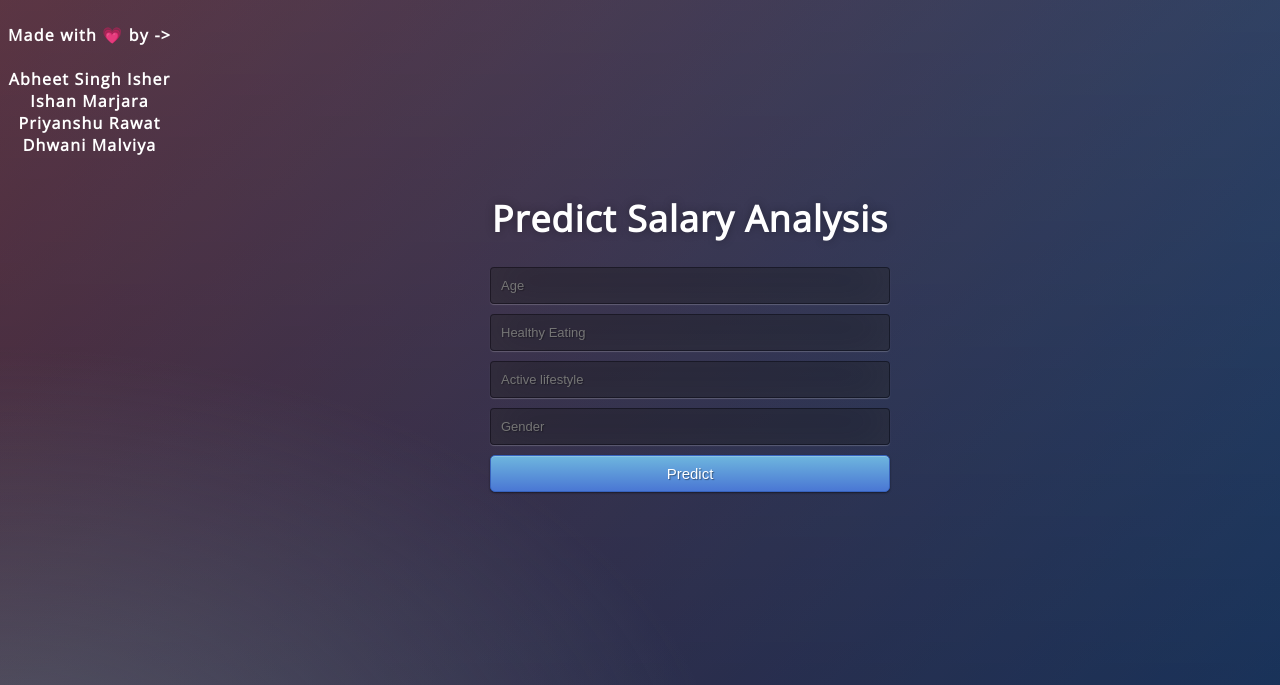
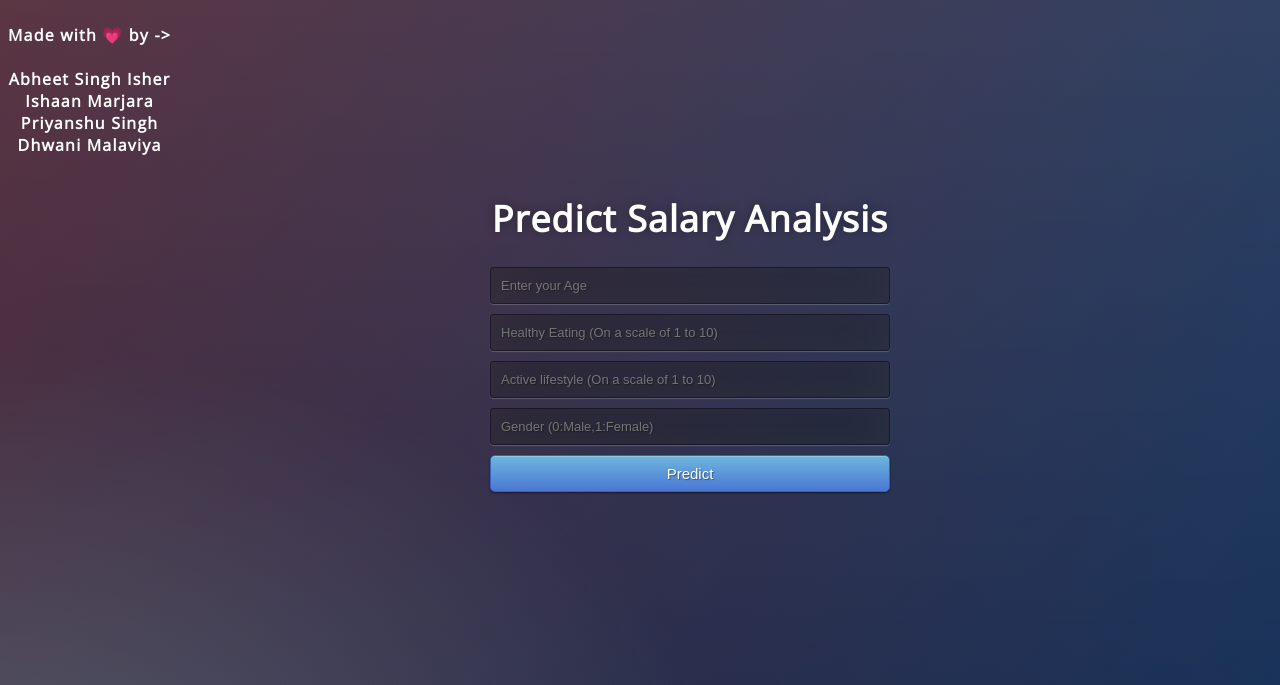
Before and after one commit to abheet19/Partial-Homomorphic-Encryption-on-Machine-learning, a Flask app: page / in a window 1280 px wide. Shown: the top 685 px of the page. Run offline with Flask 2, Linux system fonts and the light colour scheme.

Commit message:
updated
Signed-off-by: abheet19 <60404707+abheet19@users.noreply.github.com>

```diff
--- a/templates/index.html
+++ b/templates/index.html
@@ -17,9 +17,9 @@
 <h3 class="contributors"> Made with &#128151 by -> <br> <br>
 
     Abheet Singh Isher <br>
-    Ishan Marjara     <br>
-    Priyanshu Rawat   <br>
-    Dhwani Malviya <br>
+    Ishaan Marjara     <br>
+    Priyanshu Singh   <br>
+    Dhwani Malaviya <br>
 </h3>
 
 
@@ -28,10 +28,10 @@
 
      <!-- Main Input For Receiving Query to our ML -->
     <form action="{{ url_for('customerEncryption')}}"method="post">
-    	<input type="text" name="Age" placeholder="Age" required="required" />
-        <input type="text" name="Healthy Eating" placeholder="Healthy Eating" required="required" />
-		<input type="text" name="Active lifestyle" placeholder="Active lifestyle" required="required" />
-        <input type="text" name="Gender" placeholder="Gender" required="required" />
+    	<input type="text" name="Age" placeholder="Enter your Age" required="required" />
+        <input type="text" name="Healthy Eating" placeholder="Healthy Eating (On a scale of 1 to 10)" required="required" />
+		<input type="text" name="Active lifestyle" placeholder="Active lifestyle (On a scale of 1 to 10)" required="required" />
+        <input type="text" name="Gender" placeholder="Gender (0:Male,1:Female)" required="required" />
         <button type="submit" class="btn btn-primary btn-block btn-large">Predict</button>
     </form>
 
```
